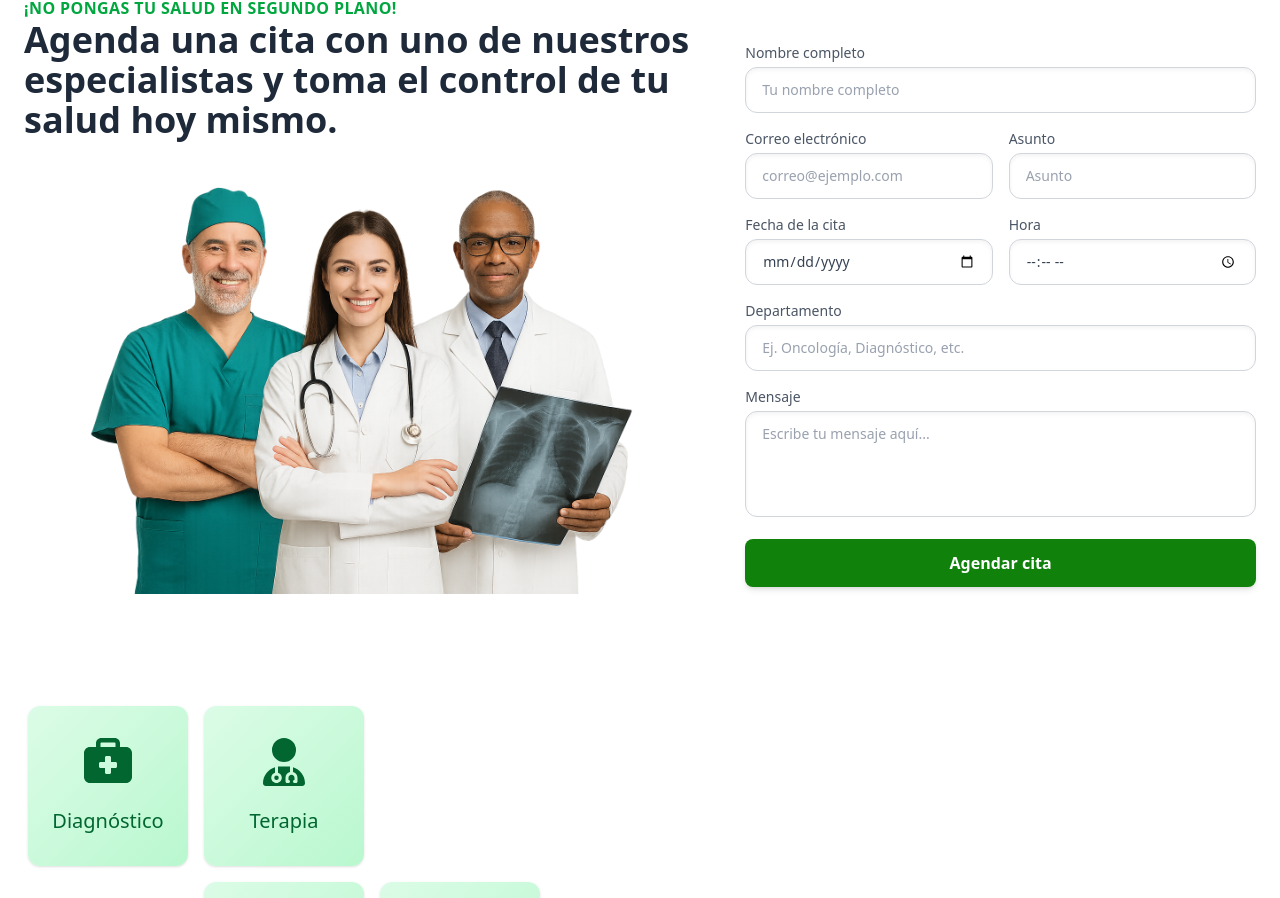
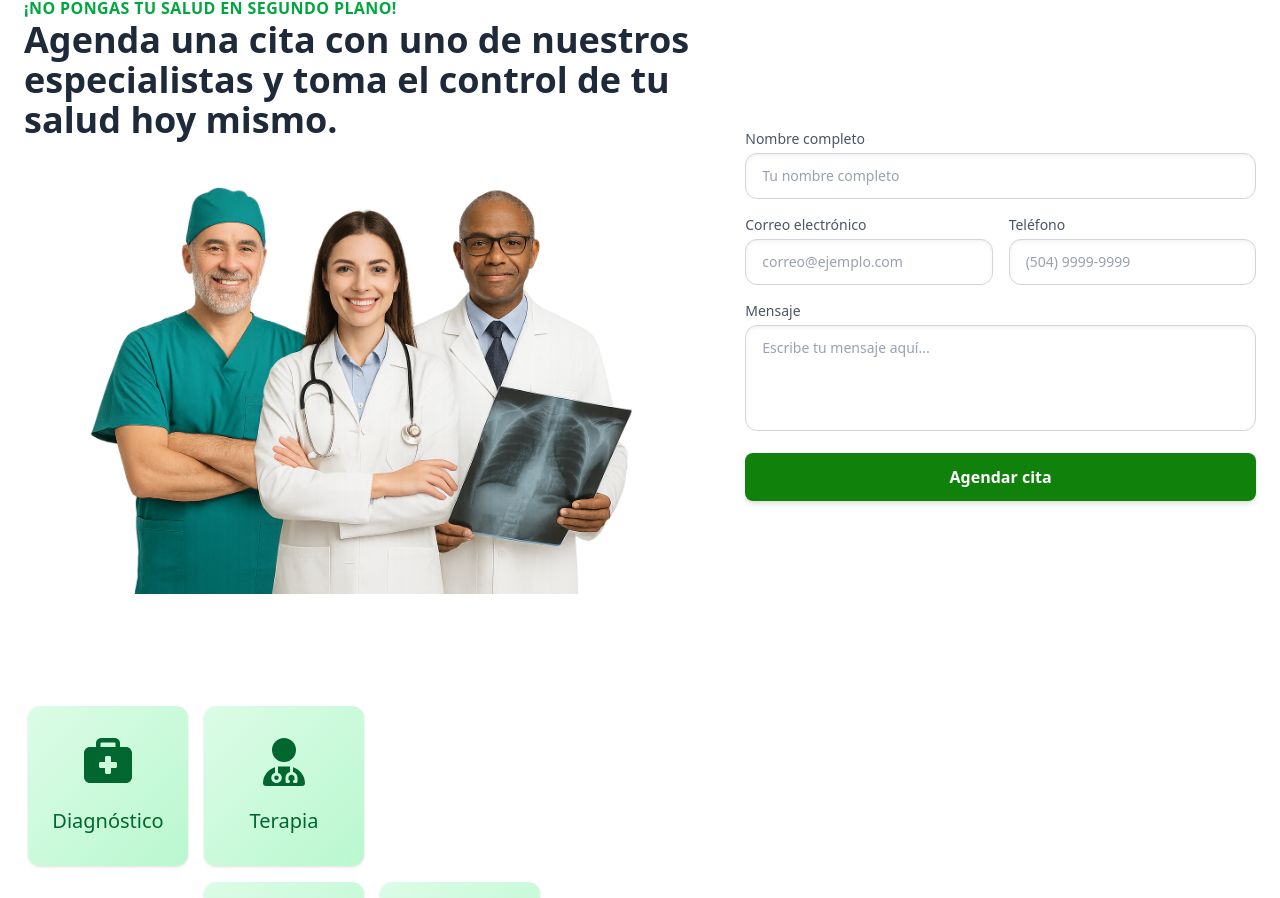
Before and after one commit to DjGarcia4/emma-site-netlify, a Vue app: page / in a window 1280 px wide. Shown: the part 2155-3053 px from the top of the page. Built offline with nearby package versions, Linux system fonts and the light colour scheme.

Commit message:
Update: modify AppointmentForm component

```diff
--- a/src/components/forms/AppointmentForm.vue
+++ b/src/components/forms/AppointmentForm.vue
@@ -47,43 +47,12 @@
               class="w-full bg-white border border-gray-300 rounded-xl px-4 py-3 text-sm text-gray-700 placeholder-gray-400 shadow-inner focus:outline-none focus:ring-2 focus:ring-green-300"
             />
           </div>
-
           <div>
-            <label class="text-sm text-gray-600 block mb-1">Asunto</label>
+            <label class="text-sm text-gray-600 block mb-1">Teléfono</label>
             <input
-              v-model="form.asunto"
-              type="text"
-              placeholder="Asunto"
-              class="w-full bg-white border border-gray-300 rounded-xl px-4 py-3 text-sm text-gray-700 placeholder-gray-400 shadow-inner focus:outline-none focus:ring-2 focus:ring-green-300"
-            />
-          </div>
-
-          <div>
-            <label class="text-sm text-gray-600 block mb-1"
-              >Fecha de la cita</label
-            >
-            <input
-              v-model="form.date"
-              type="date"
-              class="w-full bg-white border border-gray-300 rounded-xl px-4 py-3 text-sm text-gray-700 shadow-inner focus:outline-none focus:ring-2 focus:ring-green-300"
-            />
-          </div>
-
-          <div>
-            <label class="text-sm text-gray-600 block mb-1">Hora</label>
-            <input
-              v-model="form.time"
-              type="time"
-              class="w-full bg-white border border-gray-300 rounded-xl px-4 py-3 text-sm text-gray-700 shadow-inner focus:outline-none focus:ring-2 focus:ring-green-300"
-            />
-          </div>
-
-          <div class="md:col-span-2">
-            <label class="text-sm text-gray-600 block mb-1">Departamento</label>
-            <input
-              v-model="form.department"
-              type="text"
-              placeholder="Ej. Oncología, Diagnóstico, etc."
+              v-model="form.phone"
+              type="tel"
+              placeholder="(504) 9999-9999"
               class="w-full bg-white border border-gray-300 rounded-xl px-4 py-3 text-sm text-gray-700 placeholder-gray-400 shadow-inner focus:outline-none focus:ring-2 focus:ring-green-300"
             />
           </div>
@@ -118,10 +87,7 @@ import { reactive } from "vue";
 const form = reactive({
   name: "",
   email: "",
-  asunto: "",
-  date: "",
-  time: "",
-  department: "",
+  phone: "",
   message: "",
 });
 </script>
```
